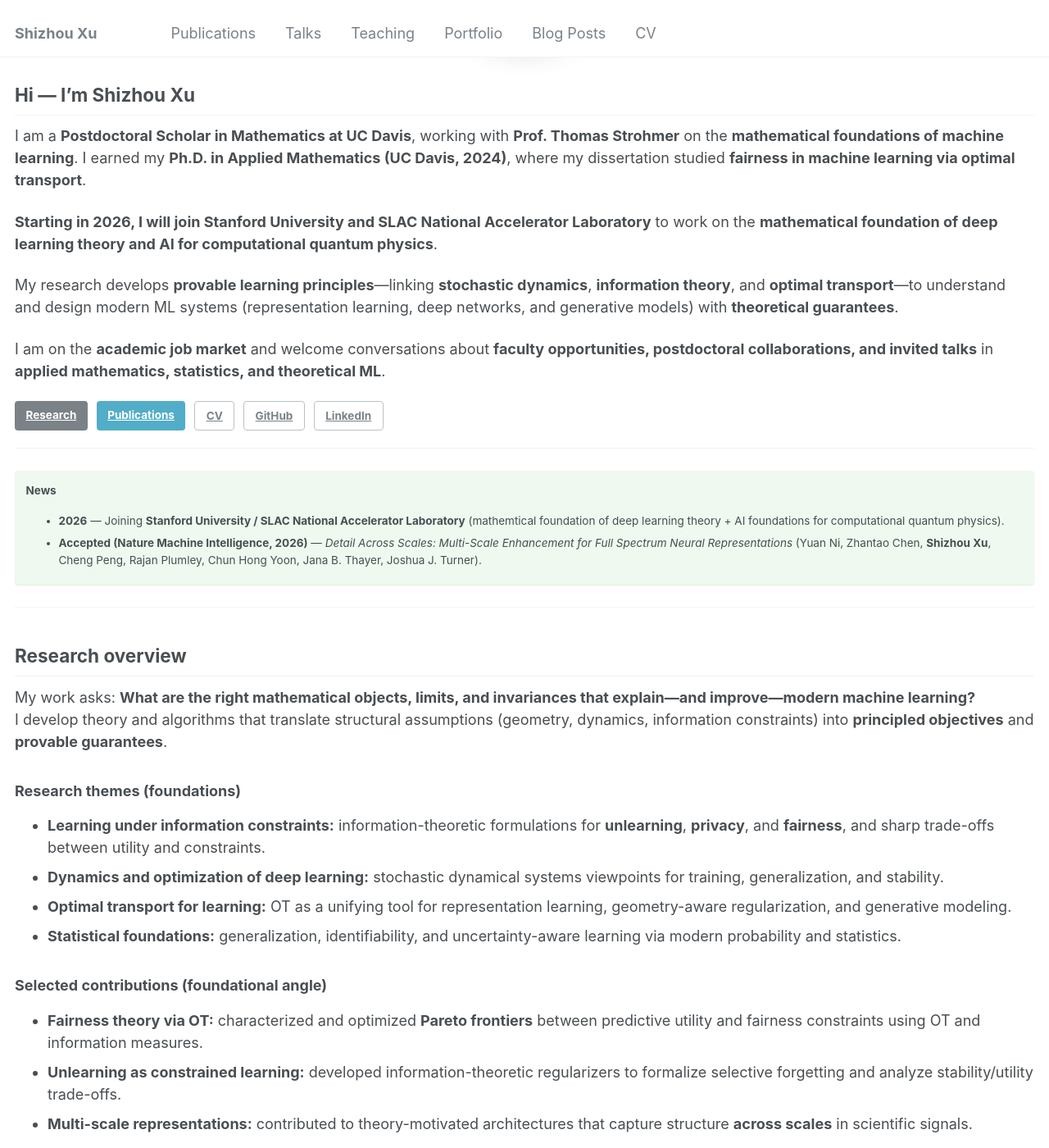
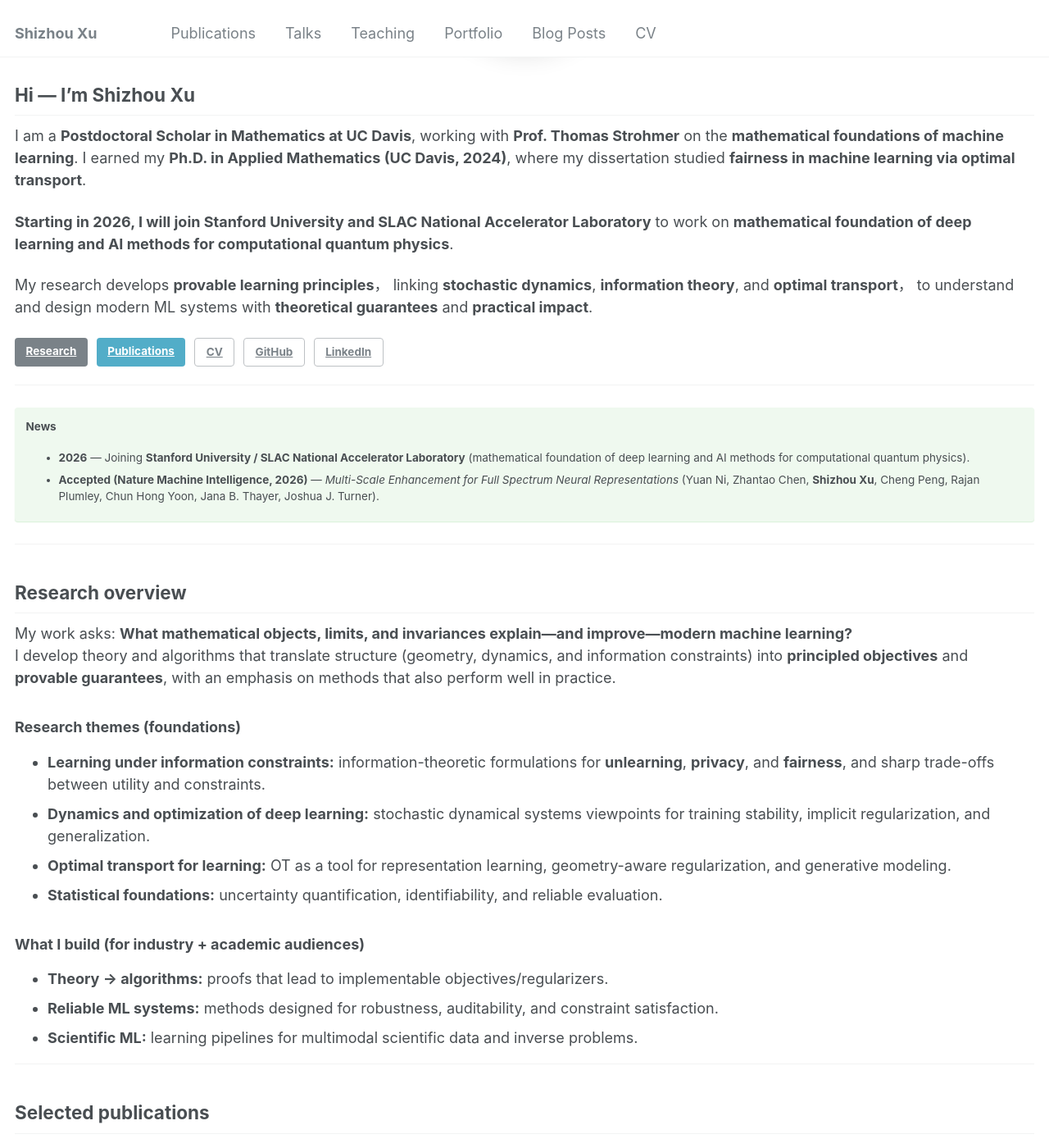
Before and after one commit to xushizhou/xushizhou.github.io, a Jekyll site: the page built from _pages/about.md, in a window 1280 px wide and 1400 px high, scrolled down 443 px. Shown: the whole window at 82% size. Built offline with Jekyll 4.4.1, drawn with Linux system fonts in a browser that asks for light colours; some of the changed text lies outside the part shown; grey boxes are pictures that could not be loaded.

Commit message:
Revise about page for improved clarity and details
Updated content for clarity and precision in the about page.

```diff
--- a/_pages/about.md
+++ b/_pages/about.md
@@ -25,11 +25,9 @@ header:
 
 I am a **Postdoctoral Scholar in Mathematics at UC Davis**, working with **Prof. Thomas Strohmer** on the **mathematical foundations of machine learning**. I earned my **Ph.D. in Applied Mathematics (UC Davis, 2024)**, where my dissertation studied **fairness in machine learning via optimal transport**.
 
-**Starting in 2026, I will join Stanford University and SLAC National Accelerator Laboratory** to work on the **mathematical foundation of deep learning theory and AI for computational quantum physics**.
+**Starting in 2026, I will join Stanford University and SLAC National Accelerator Laboratory** to work on **mathematical foundation of deep learning and AI methods for computational quantum physics**.
 
-My research develops **provable learning principles**—linking **stochastic dynamics**, **information theory**, and **optimal transport**—to understand and design modern ML systems (representation learning, deep networks, and generative models) with **theoretical guarantees**.
-
-I am on the **academic job market** and welcome conversations about **faculty opportunities, postdoctoral collaborations, and invited talks** in **applied mathematics, statistics, and theoretical ML**.
+My research develops **provable learning principles**， linking **stochastic dynamics**, **information theory**, and **optimal transport**， to understand and design modern ML systems with **theoretical guarantees** and **practical impact**.
 
 <div class="cta-row">
   <a class="btn btn--primary" href="/research/">Research</a>
@@ -43,8 +41,8 @@ I am on the **academic job market** and welcome conversations about **faculty op
 
 {% capture notice_text %}
 **News**
-- **2026** — Joining **Stanford University / SLAC National Accelerator Laboratory** (mathemtical foundation of deep learning theory + AI foundations for computational quantum physics).
-- **Accepted (Nature Machine Intelligence, 2026)** — *Detail Across Scales: Multi-Scale Enhancement for Full Spectrum Neural Representations* (Yuan Ni, Zhantao Chen, **Shizhou Xu**, Cheng Peng, Rajan Plumley, Chun Hong Yoon, Jana B. Thayer, Joshua J. Turner).
+- **2026** — Joining **Stanford University / SLAC National Accelerator Laboratory** (mathematical foundation of deep learning and AI methods for computational quantum physics).
+- **Accepted (Nature Machine Intelligence, 2026)** — *Multi-Scale Enhancement for Full Spectrum Neural Representations* (Yuan Ni, Zhantao Chen, **Shizhou Xu**, Cheng Peng, Rajan Plumley, Chun Hong Yoon, Jana B. Thayer, Joshua J. Turner).
 {% endcapture %}
 <div class="notice--success">
   {{ notice_text | markdownify }}
@@ -54,19 +52,19 @@ I am on the **academic job market** and welcome conversations about **faculty op
 
 ## Research overview
 
-My work asks: **What are the right mathematical objects, limits, and invariances that explain—and improve—modern machine learning?**
-I develop theory and algorithms that translate structural assumptions (geometry, dynamics, information constraints) into **principled objectives** and **provable guarantees**.
+My work asks: **What mathematical objects, limits, and invariances explain—and improve—modern machine learning?**
+I develop theory and algorithms that translate structure (geometry, dynamics, and information constraints) into **principled objectives** and **provable guarantees**, with an emphasis on methods that also perform well in practice.
 
 ### Research themes (foundations)
 - **Learning under information constraints:** information-theoretic formulations for **unlearning**, **privacy**, and **fairness**, and sharp trade-offs between utility and constraints.
-- **Dynamics and optimization of deep learning:** stochastic dynamical systems viewpoints for training, generalization, and stability.
-- **Optimal transport for learning:** OT as a unifying tool for representation learning, geometry-aware regularization, and generative modeling.
-- **Statistical foundations:** generalization, identifiability, and uncertainty-aware learning via modern probability and statistics.
+- **Dynamics and optimization of deep learning:** stochastic dynamical systems viewpoints for training stability, implicit regularization, and generalization.
+- **Optimal transport for learning:** OT as a tool for representation learning, geometry-aware regularization, and generative modeling.
+- **Statistical foundations:** uncertainty quantification, identifiability, and reliable evaluation.
 
-### Selected contributions (foundational angle)
-- **Fairness theory via OT:** characterized and optimized **Pareto frontiers** between predictive utility and fairness constraints using OT and information measures.
-- **Unlearning as constrained learning:** developed information-theoretic regularizers to formalize selective forgetting and analyze stability/utility trade-offs.
-- **Multi-scale representations:** contributed to theory-motivated architectures that capture structure **across scales** in scientific signals.
+### What I build (for industry + academic audiences)
+- **Theory → algorithms:** proofs that lead to implementable objectives/regularizers.
+- **Reliable ML systems:** methods designed for robustness, auditability, and constraint satisfaction.
+- **Scientific ML:** learning pipelines for multimodal scientific data and inverse problems.
 
 ---
 
@@ -97,10 +95,41 @@ Full list: [/publications/](/publications/)
 
 ---
 
-## Talks & service (selected)
+## Impact & translation (selected)
 
-- **Talks (selected):** ICML (2024), CMO–BIRS (2024), CPAL (2025), invited seminars/workshops (Utah, SLAC/Stanford, UC Davis).
-- **Professional service:** reviewer for ICML, NeurIPS, SIAM MDS, PRX (edit to match your current list).
+- **Patent pending (LLM unlearning):** marginal-information regularization for selective forgetting and controllable fine-tuning.
+- **External adoption / guidance:** my work on **fairness mitigation** and **OT-based trial design** has been **recommended in guidance by the Alan Turing Institute**.
+  <!-- Add the public link if available -->
+
+---
+
+## Industry experience
+
+- **Goldman Sachs — Quantitative Strategy (Intern):** risk analytics and margin call analysis (quantitative modeling; validation; large-scale data pipelines).
+  <!-- Add year and team/location if you want -->
+
+---
+
+## Talks (selected)
+
+- **2026** — Talks to appear at **AIM Workshop @ Caltech (Fairness and Foundations in ML)** and the **Joint Mathematics Meetings (JMM)**.
+- **2025** — Invited/selected talks: **University of Utah Applied Mathematics Seminar**, **INFORMS Annual Meeting**, **SLAC Users Meeting (Stanford)**.
+- **2025** — **CPAL Spotlight Track** and **ICLR Workshop** presentation on **WHOMP**.
+- **2024** — Presented at **ICML 2024** and **CMO–BIRS** (Casa Matemática Oaxaca / Banff International Research Station).
+
+---
+
+## Honors & Awards (selected)
+
+- **2024** — **Yueh-Jing Lin Scholarship (UC Davis)** for excellence in research.
+- **2019** — **School of Engineering Scholarship (NYU)** for excellence in research.
+
+---
+
+## Professional service
+
+- **Reviewer:** ICML, NeurIPS, SIAM Journal on Mathematics of Data Science, PRX.
+- **Teaching:** MAT 127C (the last real analysis series course for math-major undergraudates at UC Davis, Summer 2025).  <!-- remove if you prefer a shorter homepage -->
 
 ---
 
```
